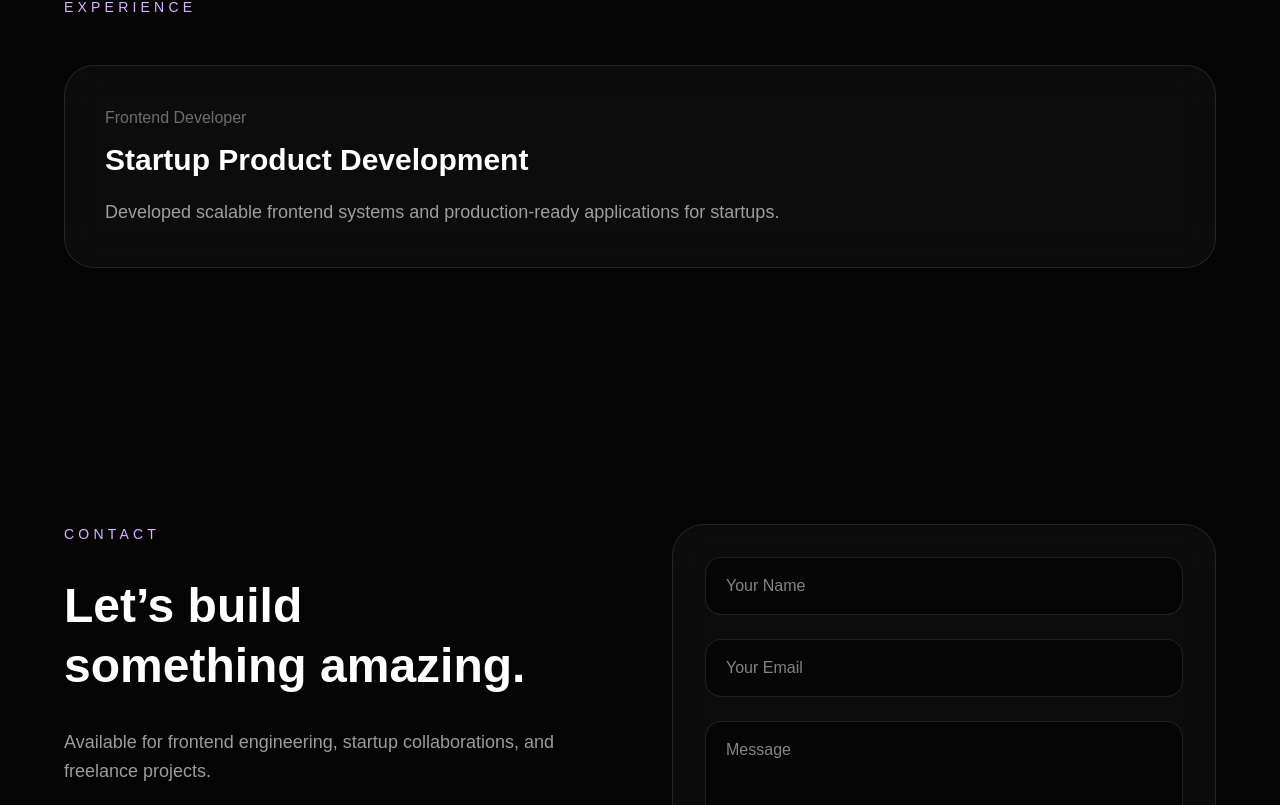
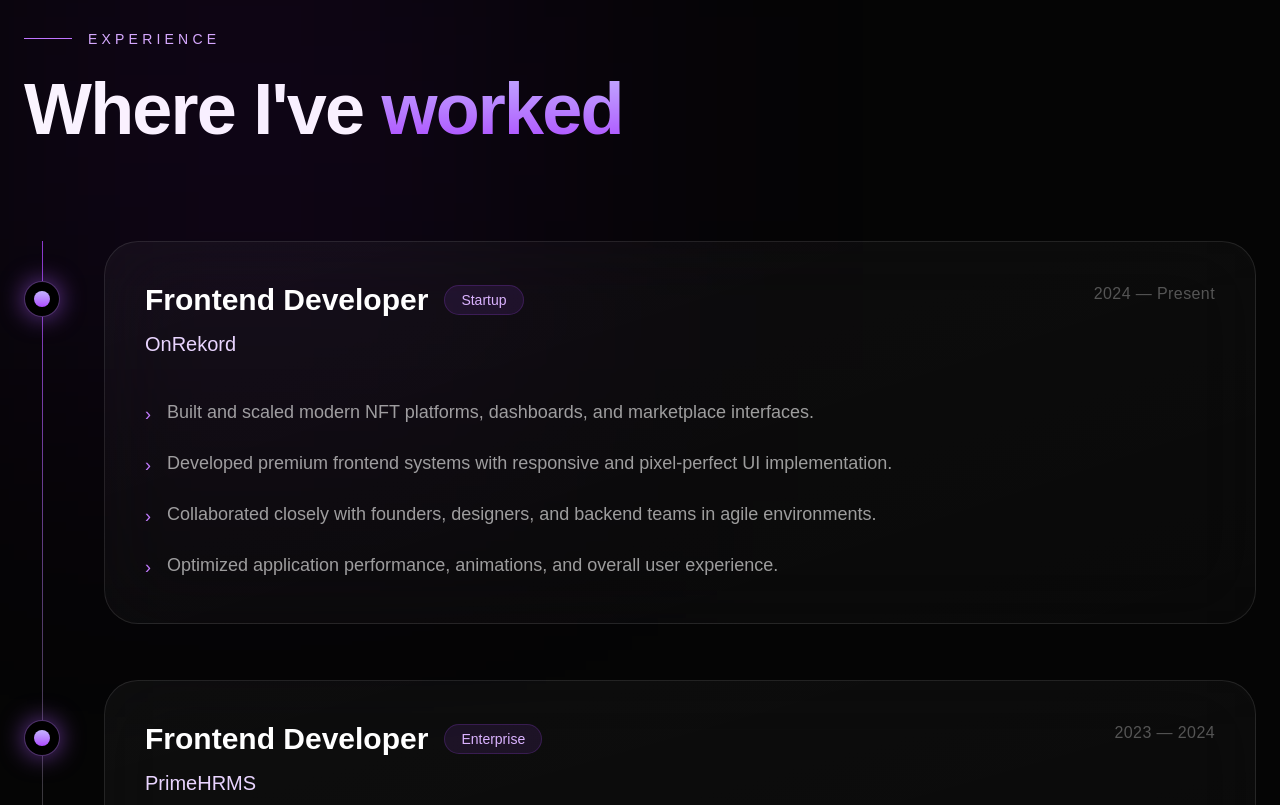
Before and after one commit to Junaidaslam49/my-porfolio, a Next.js app: page / in a window 1280 px wide. Shown: the part 3295-4100 px from the top of the page. Built offline with nearby package versions, Linux system fonts and the light colour scheme.

Commit message:
add experience

```diff
--- a/src/components/Experience.tsx
+++ b/src/components/Experience.tsx
@@ -1,22 +1,134 @@
+'use client';
+
+import { motion } from 'framer-motion';
+
+const experiences = [
+  {
+    role: 'Frontend Developer',
+    company: 'OnRekord',
+    badge: 'Startup',
+    period: '2024 — Present',
+    points: [
+      'Built and scaled modern NFT platforms, dashboards, and marketplace interfaces.',
+      'Developed premium frontend systems with responsive and pixel-perfect UI implementation.',
+      'Collaborated closely with founders, designers, and backend teams in agile environments.',
+      'Optimized application performance, animations, and overall user experience.',
+    ],
+  },
+  {
+    role: 'Frontend Developer',
+    company: 'PrimeHRMS',
+    badge: 'Enterprise',
+    period: '2023 — 2024',
+    points: [
+      'Contributed to enterprise HRMS systems including payroll, attendance, and admin panels.',
+      'Built reusable frontend components and scalable UI architecture.',
+      'Improved usability and responsiveness across multiple management dashboards.',
+    ],
+  },
+  {
+    role: 'Frontend Developer',
+    company: 'Freelance & Startup Projects',
+    badge: 'Remote',
+    period: '2022 — Present',
+    points: [
+      'Delivered production-grade frontend solutions for startups and modern web platforms.',
+      'Transformed Figma designs into scalable and high-quality user interfaces.',
+      'Built responsive websites, crypto platforms, dashboards, and admin systems.',
+    ],
+  },
+];
+
 export default function Experience() {
   return (
-    <section id="experience" className="py-32 px-6">
-      <div className="max-w-6xl mx-auto">
-        <p className="uppercase tracking-[0.3em] text-sm text-purple-300 mb-12">
-          Experience
-        </p>
+    <section
+      id="experience"
+      className="relative py-40 px-6 overflow-hidden"
+    >
+      {/* Glow */}
+      <div className="absolute left-0 top-0 w-[500px] h-[500px] bg-purple-600/10 blur-[160px]" />
 
-        <div className="space-y-8">
-          <div className="rounded-[30px] border border-white/10 bg-white/[0.03] p-10 backdrop-blur-xl">
-            <p className="text-white/40 mb-3">Frontend Developer</p>
+      <div className="max-w-7xl mx-auto">
+        {/* Heading */}
+        <div className="mb-24">
+          <p className="uppercase tracking-[0.3em] text-sm text-purple-300 mb-6 flex items-center gap-4">
+            <span className="w-12 h-px bg-purple-400" />
+            Experience
+          </p>
 
-            <h3 className="text-3xl font-semibold mb-5">
-              Startup Product Development
-            </h3>
+          <h2 className="text-5xl md:text-7xl font-semibold tracking-tight">
+            Where I've{' '}
+            <span className="bg-gradient-to-b from-violet-300 to-purple-500 bg-clip-text text-transparent">
+              worked
+            </span>
+          </h2>
+        </div>
 
-            <p className="text-white/60 text-lg leading-relaxed max-w-3xl">
-              Developed scalable frontend systems and production-ready applications for startups.
-            </p>
+        {/* Timeline */}
+        <div className="relative">
+          {/* Vertical Line */}
+          <div className="absolute left-[18px] top-0 bottom-0 w-px bg-gradient-to-b from-purple-500/80 via-white/20 to-transparent" />
+
+          <div className="space-y-14">
+            {experiences.map((item, index) => (
+              <motion.div
+                key={index}
+                initial={{ opacity: 0, y: 40 }}
+                whileInView={{ opacity: 1, y: 0 }}
+                viewport={{ once: true }}
+                transition={{ duration: 0.7, delay: index * 0.1 }}
+                className="relative pl-20"
+              >
+                {/* Dot */}
+                <div className="absolute left-0 top-10">
+                  <div className="w-9 h-9 rounded-full border border-purple-400/40 bg-black flex items-center justify-center shadow-[0_0_25px_rgba(168,85,247,0.6)]">
+                    <div className="w-4 h-4 rounded-full bg-gradient-to-b from-violet-300 to-purple-500" />
+                  </div>
+                </div>
+
+                {/* Card */}
+                <div className="rounded-[34px] border border-white/10 bg-gradient-to-br from-white/[0.04] to-white/[0.02] backdrop-blur-2xl p-10 hover:border-purple-500/20 transition-all duration-500">
+                  {/* Top */}
+                  <div className="flex flex-col md:flex-row md:items-start md:justify-between gap-6">
+                    <div>
+                      <div className="flex flex-wrap items-center gap-4 mb-3">
+                        <h3 className="text-3xl font-semibold">
+                          {item.role}
+                        </h3>
+
+                        <span className="px-4 py-1 rounded-full border border-purple-500/20 bg-purple-500/10 text-purple-300 text-sm">
+                          {item.badge}
+                        </span>
+                      </div>
+
+                      <p className="text-purple-200 text-xl">
+                        {item.company}
+                      </p>
+                    </div>
+
+                    <p className="text-white/30 tracking-wide">
+                      {item.period}
+                    </p>
+                  </div>
+
+                  {/* Points */}
+                  <div className="mt-10 space-y-5">
+                    {item.points.map((point, i) => (
+                      <div
+                        key={i}
+                        className="flex items-start gap-4 text-white/60 text-lg leading-relaxed"
+                      >
+                        <span className="text-purple-400 mt-[2px]">
+                          ›
+                        </span>
+
+                        <p>{point}</p>
+                      </div>
+                    ))}
+                  </div>
+                </div>
+              </motion.div>
+            ))}
           </div>
         </div>
       </div>
```
